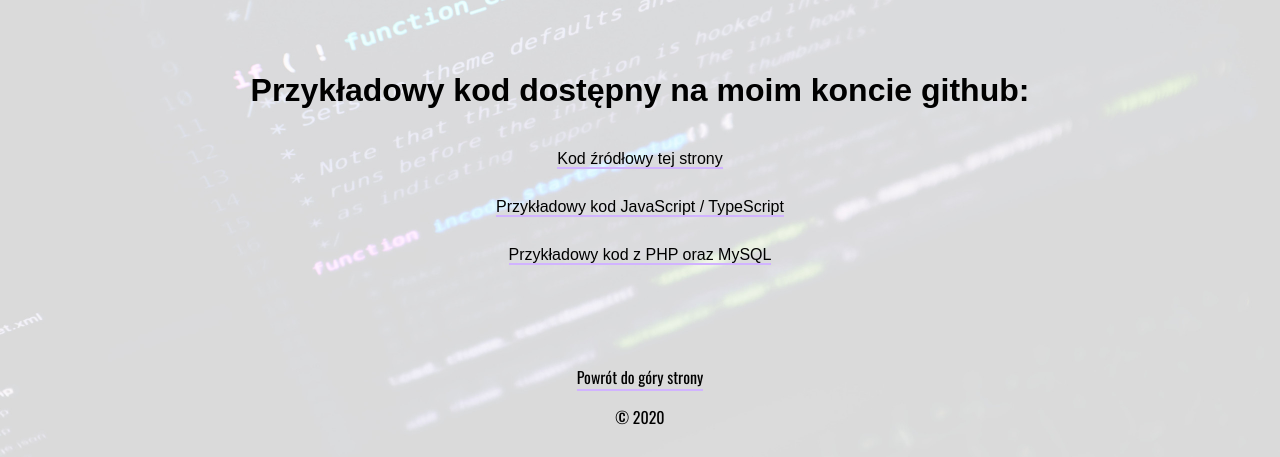
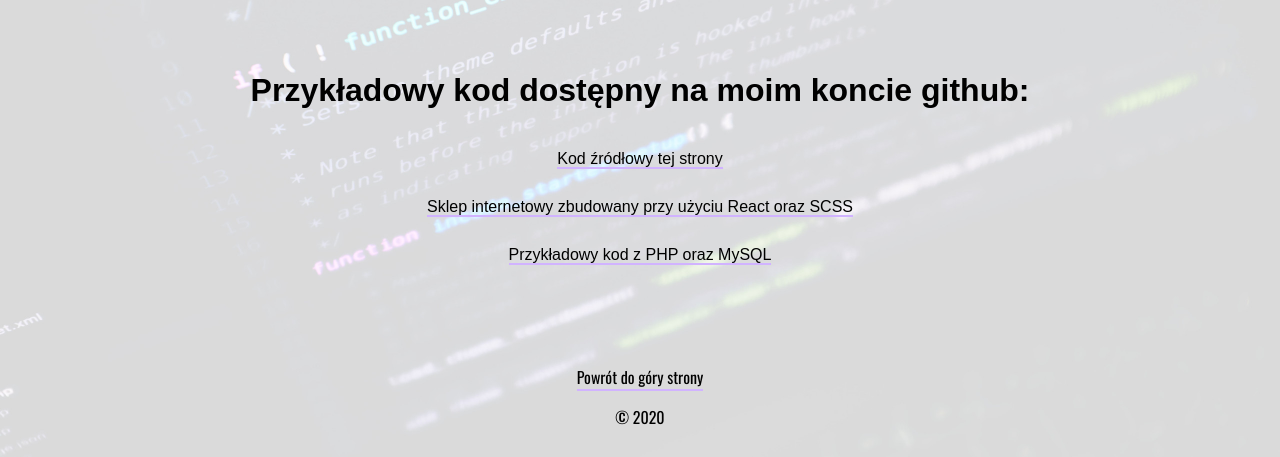
Before and after one commit to michal-kn/portfolio, a PHP site: page /projects.php in a window 1280 px wide. Shown: the part 188-645 px from the top of the page. Run offline with PHP 8.4, Linux system fonts and the light colour scheme; some web fonts are replaced.

Commit message:
Changed link in projects.php

```diff
--- a/projects.php
+++ b/projects.php
@@ -37,9 +37,9 @@
         <div class="right">
           <div class="description">
             <a
-              href="https://github.com/michal-kn/JavaScript"
+              href="https://github.com/michal-kn/reactShop"
               target="_blank"
-              >Przykładowy kod JavaScript / TypeScript</a
+              >Sklep internetowy zbudowany przy użyciu React oraz SCSS</a
             >
           </div>
         </div>
```
